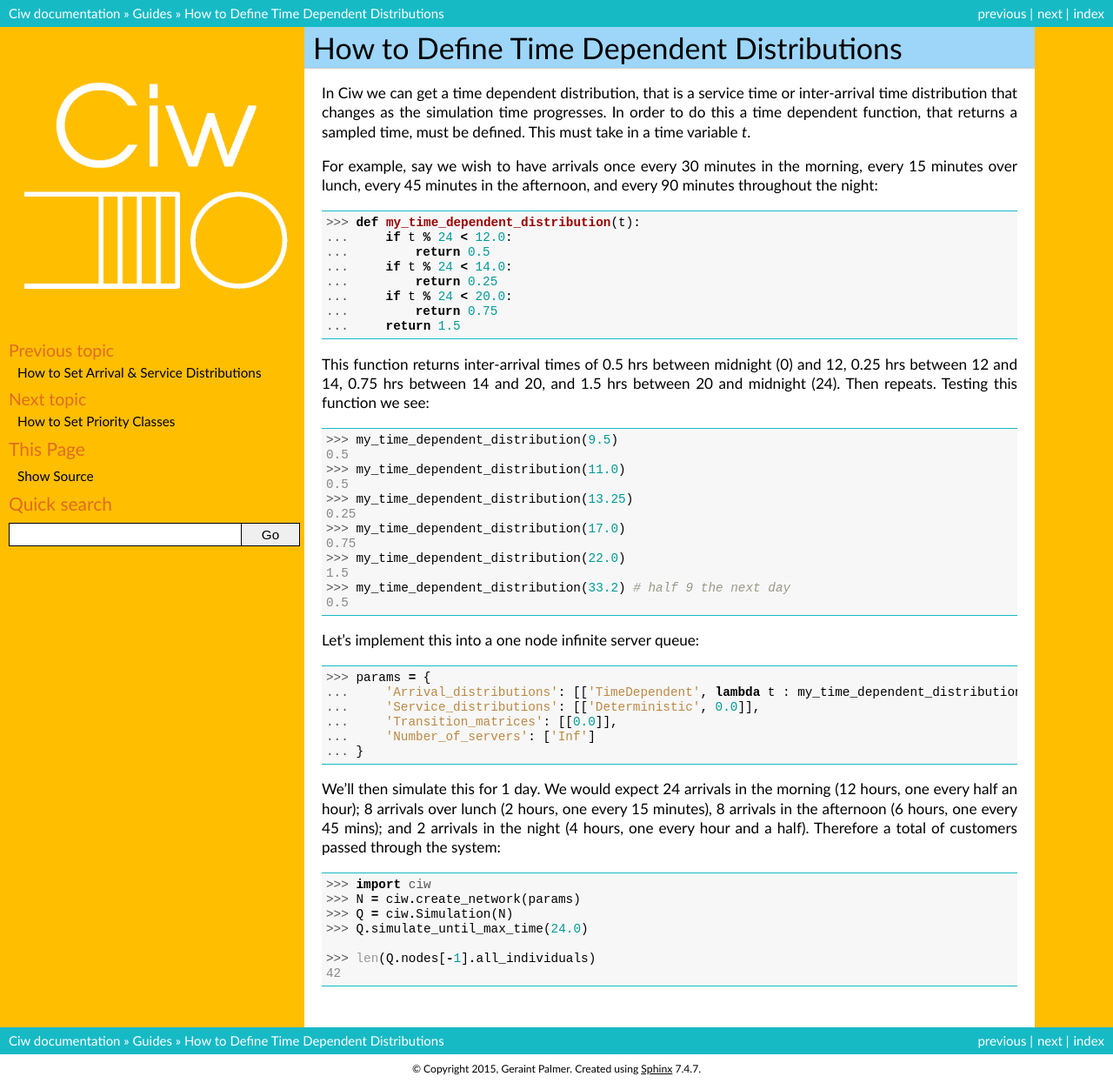
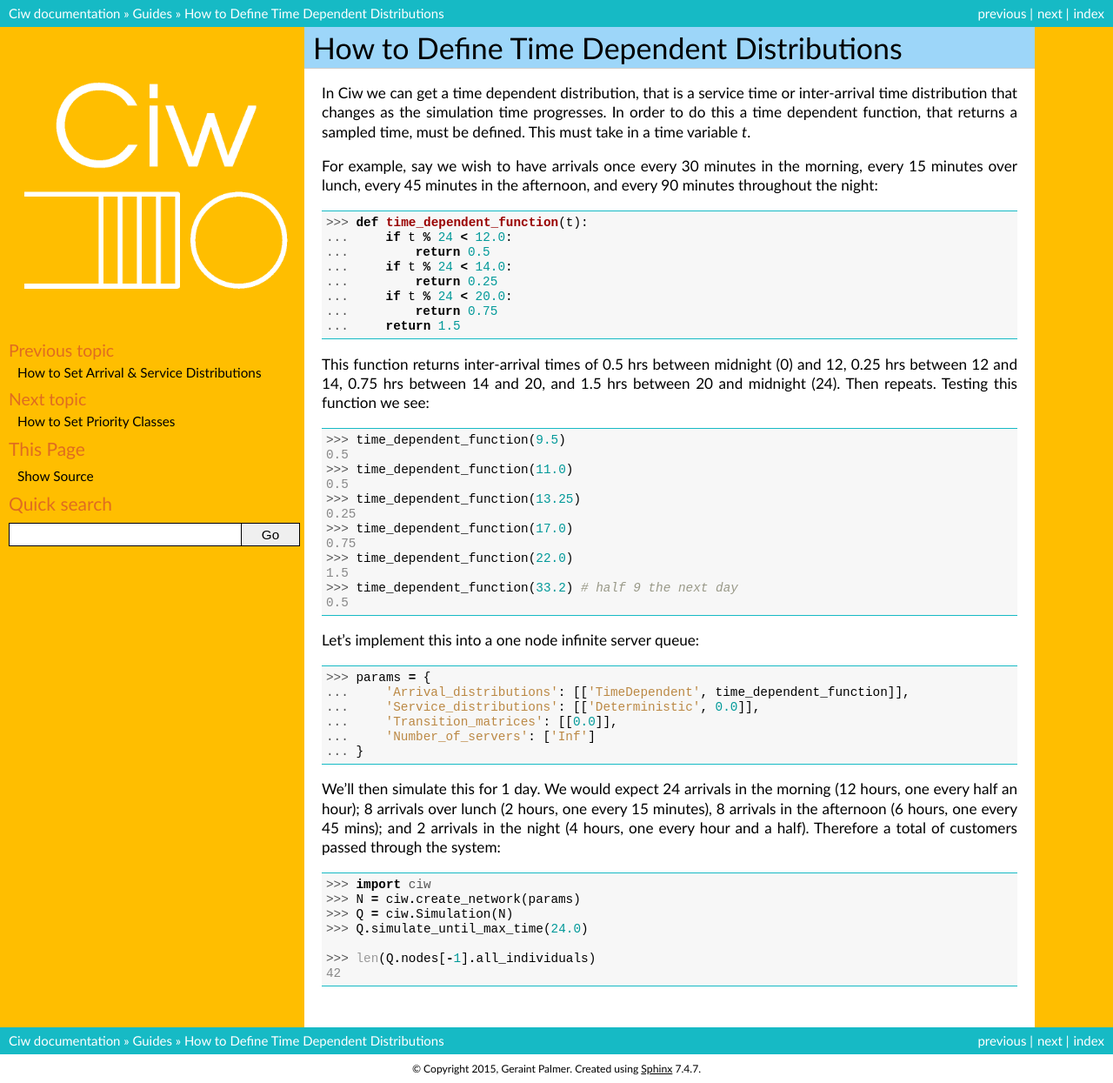
Before and after one commit to CiwPython/Ciw, a Sphinx documentation site: the page built from docs/Guides/time_dependent.rst, in a window 1280 px wide. Shown: the whole page at 87% size. Built offline with Sphinx 7.4.7, drawn with Linux system fonts in a browser that asks for light colours.

Commit message:
remove superfluous lambdas in docs/timedependent dist tests

```diff
--- a/docs/Guides/time_dependent.rst
+++ b/docs/Guides/time_dependent.rst
@@ -10,7 +10,7 @@ This must take in a time variable `t`.
 
 For example, say we wish to have arrivals once every 30 minutes in the morning, every 15 minutes over lunch, every 45 minutes in the afternoon, and every 90 minutes throughout the night::
 
-    >>> def my_time_dependent_distribution(t):
+    >>> def time_dependent_function(t):
     ...     if t % 24 < 12.0:
     ...         return 0.5
     ...     if t % 24 < 14.0:
@@ -22,23 +22,23 @@ For example, say we wish to have arrivals once every 30 minutes in the morning,
 This function returns inter-arrival times of 0.5 hrs between midnight (0) and 12, 0.25 hrs between 12 and 14, 0.75 hrs between 14 and 20, and 1.5 hrs between 20 and midnight (24).
 Then repeats. Testing this function we see::
 
-    >>> my_time_dependent_distribution(9.5)
+    >>> time_dependent_function(9.5)
     0.5
-    >>> my_time_dependent_distribution(11.0)
+    >>> time_dependent_function(11.0)
     0.5
-    >>> my_time_dependent_distribution(13.25)
+    >>> time_dependent_function(13.25)
     0.25
-    >>> my_time_dependent_distribution(17.0)
+    >>> time_dependent_function(17.0)
     0.75
-    >>> my_time_dependent_distribution(22.0)
+    >>> time_dependent_function(22.0)
     1.5
-    >>> my_time_dependent_distribution(33.2) # half 9 the next day
+    >>> time_dependent_function(33.2) # half 9 the next day
     0.5
 
 Let's implement this into a one node infinite server queue::
 
     >>> params = {
-    ...     'Arrival_distributions': [['TimeDependent', lambda t : my_time_dependent_distribution(t)]],
+    ...     'Arrival_distributions': [['TimeDependent', time_dependent_function]],
     ...     'Service_distributions': [['Deterministic', 0.0]],
     ...     'Transition_matrices': [[0.0]],
     ...     'Number_of_servers': ['Inf']
--- a/docs/Reference/distributions.rst
+++ b/docs/Reference/distributions.rst
@@ -170,7 +170,7 @@ User Defined Distributions
 
 Ciw allows users to input their own function to generate service and inter-arrival times. This is done by feeding in a function in the following way::
 
-	['UserDefined', lambda : random.random()]
+	['UserDefined', random.random]
 
 
 
@@ -184,7 +184,7 @@ Time Dependent Distributions
 
 Similar to adding :code:`UserDefined` functions, Ciw allows for time dependent functions. These are lambda functions that take in a time parameter. Ciw uses the simulation's current time to sample a new service or inter-arrival time::
 
-    ['TimeDependent', lambda t : my_time_dependent_func(t)]
+    ['TimeDependent', time_dependent_function]
 
 
 
```
Also changed, not shown: 1 other file.
